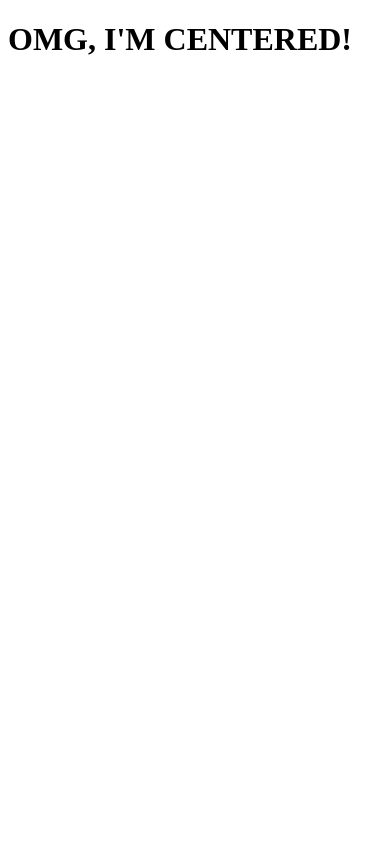
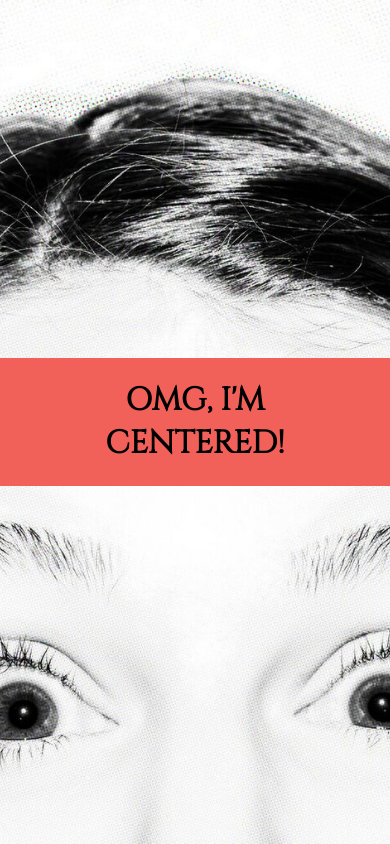
Before and after one commit to Jperez6/flexbox-center-starter, a plain HTML site: page index.html in a window 390 px wide. Drawn offline with Linux system fonts and the light colour scheme.

Commit message:
added responsive css styles

```diff
--- a/css/style.css
+++ b/css/style.css
@@ -0,0 +1,43 @@
+html,
+body {
+  margin: 0;
+  height: 100%;
+  font-size: 16px;
+}
+
+body {
+  display: flex;
+  justify-content: center;
+  align-items: center;
+  background: url(/img/wow.png) bottom center no-repeat;
+  background-size: cover;
+  font-size: 1em;
+}
+
+.centered {
+  padding: 0 3.125em;
+  font-family: "Cinzel", serif;
+  background: #f16059;
+}
+
+.centered h1 {
+  font-size: 2em;
+  font-family: "Cinzel", serif;
+  text-align: center;
+}
+
+/* MEDIA QUERY */
+
+/* tablet */
+@media screen and (min-width: 768px) {
+  .centered h1 {
+    font-size: 3em;
+  }
+}
+
+/* desktop */
+@media screen and (min-width: 1200px) {
+  .centered h1 {
+    font-size: 4em;
+  }
+}
--- a/index.html
+++ b/index.html
@@ -1,19 +1,19 @@
 <!DOCTYPE html>
 <html lang="en">
-
   <head>
-  <meta charset="UTF-8">
+    <meta charset="UTF-8" />
+    <link
+      href="https://fonts.googleapis.com/css?family=Cinzel&display=swap"
+      rel="stylesheet"
+    />
     <title>Skillcrush Flexbox Example</title>
-  <meta name="viewport" content="width=device-width, initial-scale=1.0">
-  <link rel="stylesheet" href="css/style.css">
+    <meta name="viewport" content="width=device-width, initial-scale=1.0" />
+    <link rel="stylesheet" href="css/style.css" />
   </head>
 
   <body>
     <div class="centered">
       <h1>OMG, I'M CENTERED!</h1>
     </div>
-
-
   </body>
-
 </html>
```
Lines whose indentation alone changed are shown as unchanged.
